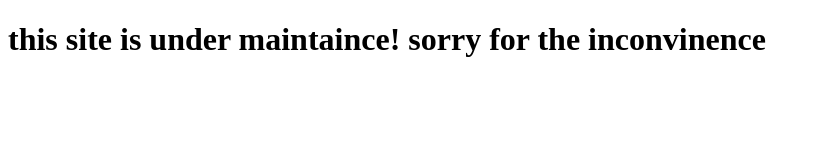
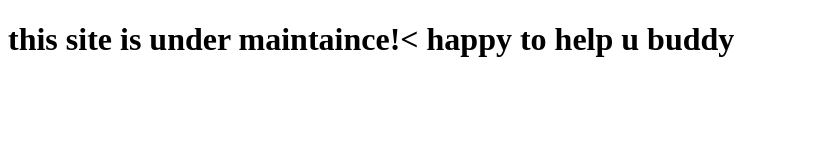
Before and after one commit to venuchallashetty/bomme_1, a plain HTML site: page newsite/index.html in a window 1280 px wide. Shown: the whole page, without its empty margins (0-821 px from the left). Drawn offline with Linux system fonts and the light colour scheme.

Commit message:
small change

```diff
--- a/newsite/index.html
+++ b/newsite/index.html
@@ -4,6 +4,6 @@
 	<title>my new site</title>
 </head>
 <body>
-<h1>this site is under maintaince! sorry for the inconvinence </h1>
+<h1>this site is under maintaince!< happy to help u buddy</h1>
 </body>
 </html>
```
